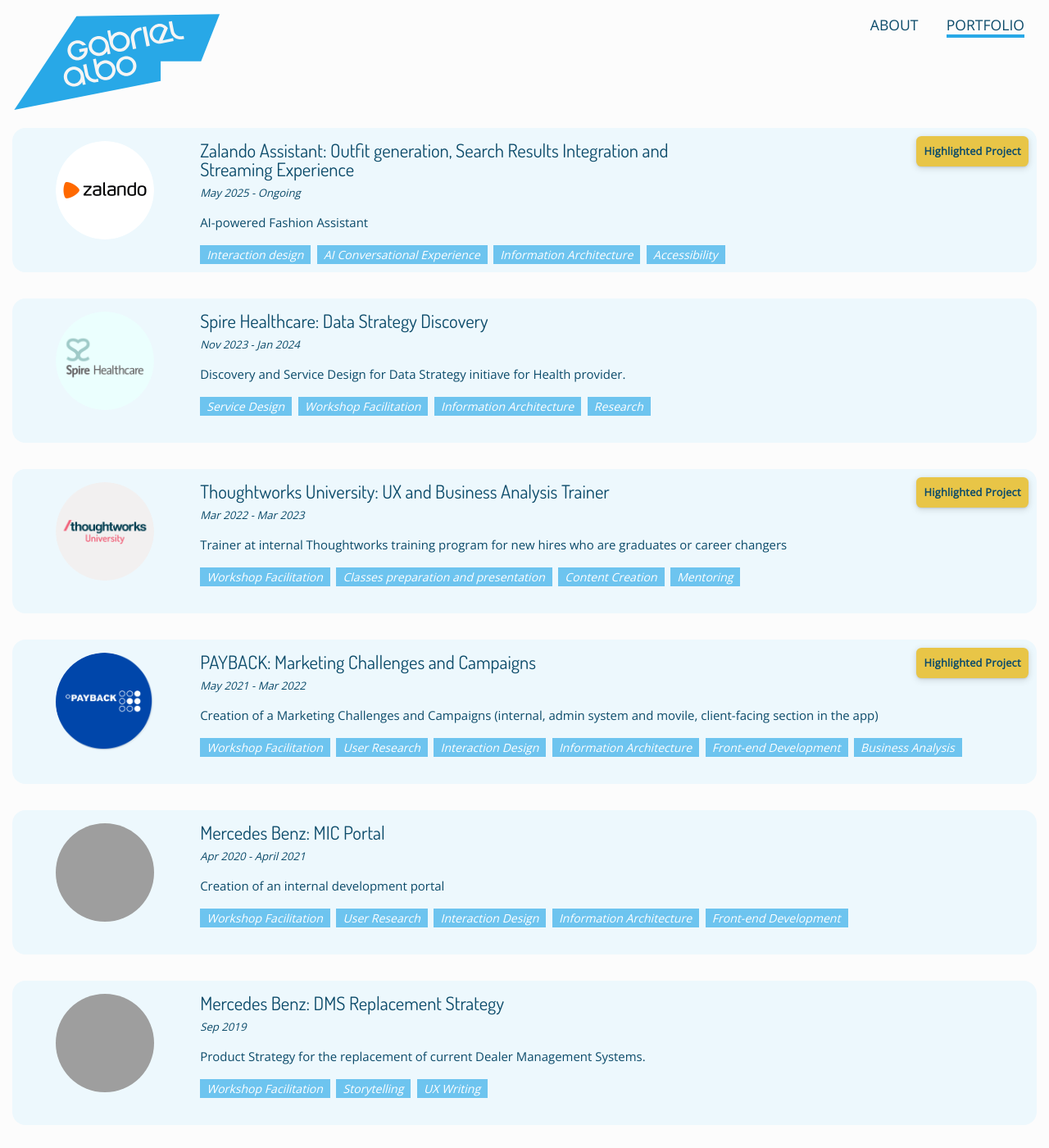
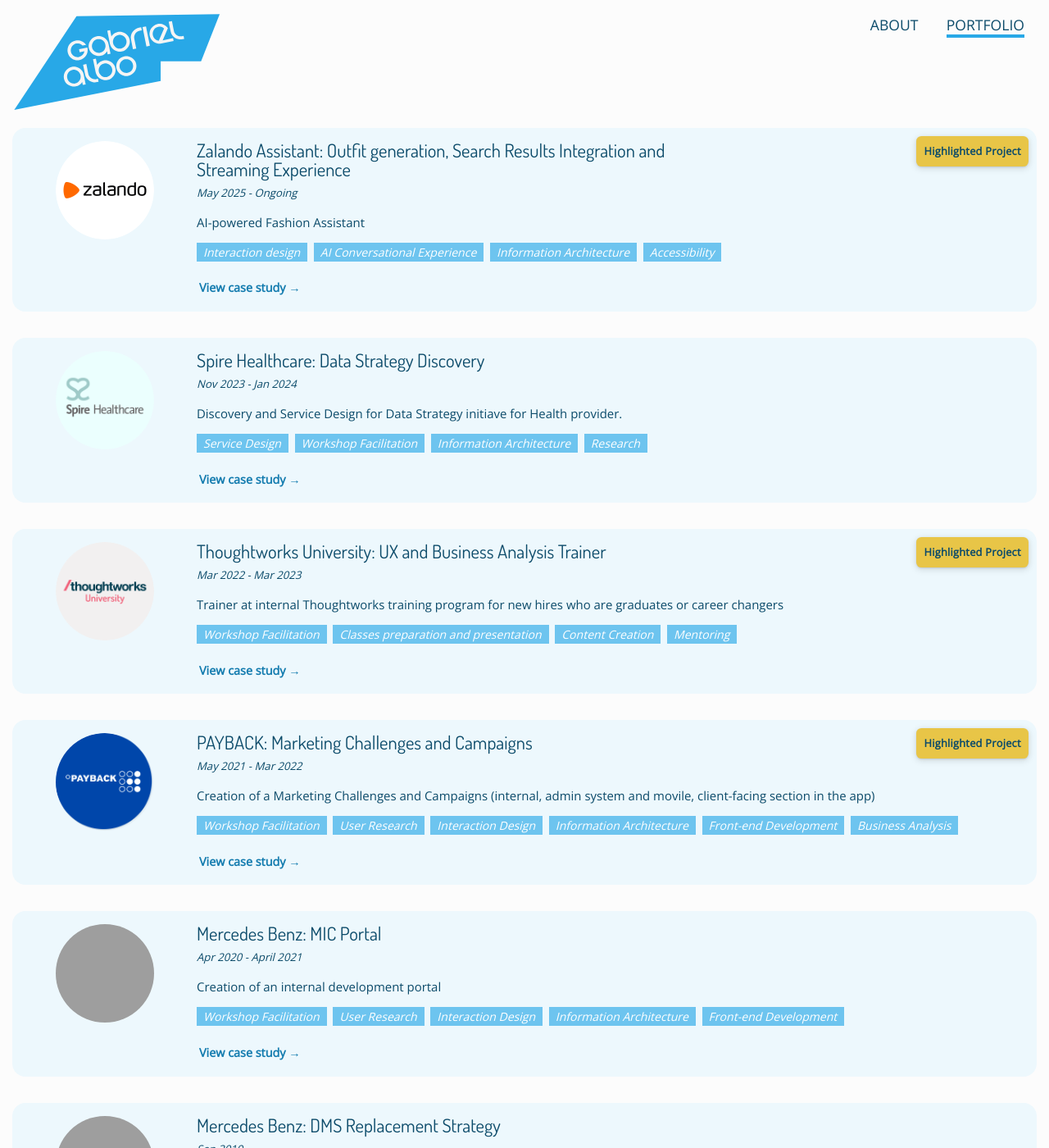
Before and after one commit to albogabriel/gabrielalbo.com, a Jekyll site: the page built from portfolio/index.html, in a window 1280 px wide and 1400 px high. Shown: the whole window at 82% size. Built offline with Jekyll 4.4.1, drawn with Linux system fonts in a browser that asks for light colours; some of the changed text lies outside the part shown; grey boxes are pictures that could not be loaded.

Commit message:
Added link to view case study

```diff
--- a/css/screen.scss
+++ b/css/screen.scss
@@ -532,6 +532,8 @@
 }
 
 li.post-header {
+  display: flex;
+  flex-direction: column;
   min-height: 90px;
   height: 100%;
   color: $darkest-main-color;
@@ -542,6 +544,10 @@
   border-radius: 1em;
   /*border: 1px solid $darker-main-color;*/
   background-color: white;
+
+  > a.clickable-div {
+    flex: 0 0 auto;
+  }
 
   a, a:visited {
     display: block;
@@ -569,7 +575,15 @@
     color: darken($light-header-background, 10);
     font-style: italic;
     font-size: 100%;
-    margin-top: 10px;
+    margin: 10px 0 0 0;
+    line-height: 1.3;
+    padding-bottom: 0;
+
+    .skill-item {
+      line-height: 1.4;
+      padding-top: 2px;
+      padding-bottom: 2px;
+    }
   }
 
   h2 {
@@ -587,7 +601,23 @@
   }
 
   .portfolio-project {
+    position: relative;
     text-align: left;
+  }
+
+  .view-case-study-link {
+    flex: 0 0 auto;
+    margin: 20px 0 1em 18%;
+    padding-left: 3px;
+    font-size: 0.9em;
+    font-weight: 600;
+    color: $darker-main-color;
+    text-decoration: none;
+
+    &:hover {
+      color: lighten($darker-main-color, 15%);
+      text-decoration: underline;
+    }
   }
 }
 
@@ -674,15 +704,18 @@
   display: none;
 }
 
-span.project-image-container, span.project-description-container {
-  display: inline-block;
+span.project-image-container,
+span.project-description-container {
   vertical-align: top;
 }
 
+/* Image out of flow so div height = description height only */
 span.project-image-container {
+  position: absolute;
+  left: 0;
+  top: 0;
+  width: 18%;
   text-align: center;
-  width: 18%;
-  vertical-align: top;
 
   img {
     display: block;
@@ -701,14 +734,17 @@
 }
 
 span.project-description-container {
+  display: block;
+  margin-left: 18%;
+  padding-left: 0;
+  width: 82%;
+  box-sizing: border-box;
   text-align: left;
   font-size: 110% !important;
-  width: 80%;
 
   h2 {
     width: 62%;
   }
-
 }
 
 @media (max-width: 50em) {
--- a/portfolio/index.html
+++ b/portfolio/index.html
@@ -31,9 +31,10 @@
                     <span class="skill-item">{{ item }}</span>
                   {% endfor %}
                 </h3>
-              <span>
+              </span>
             </div>
           </a>
+          <a href="{{ site.baseurl }}{{ post.url }}" class="view-case-study-link">View case study →</a>
         </li>
 
       {% endfor %}
```
